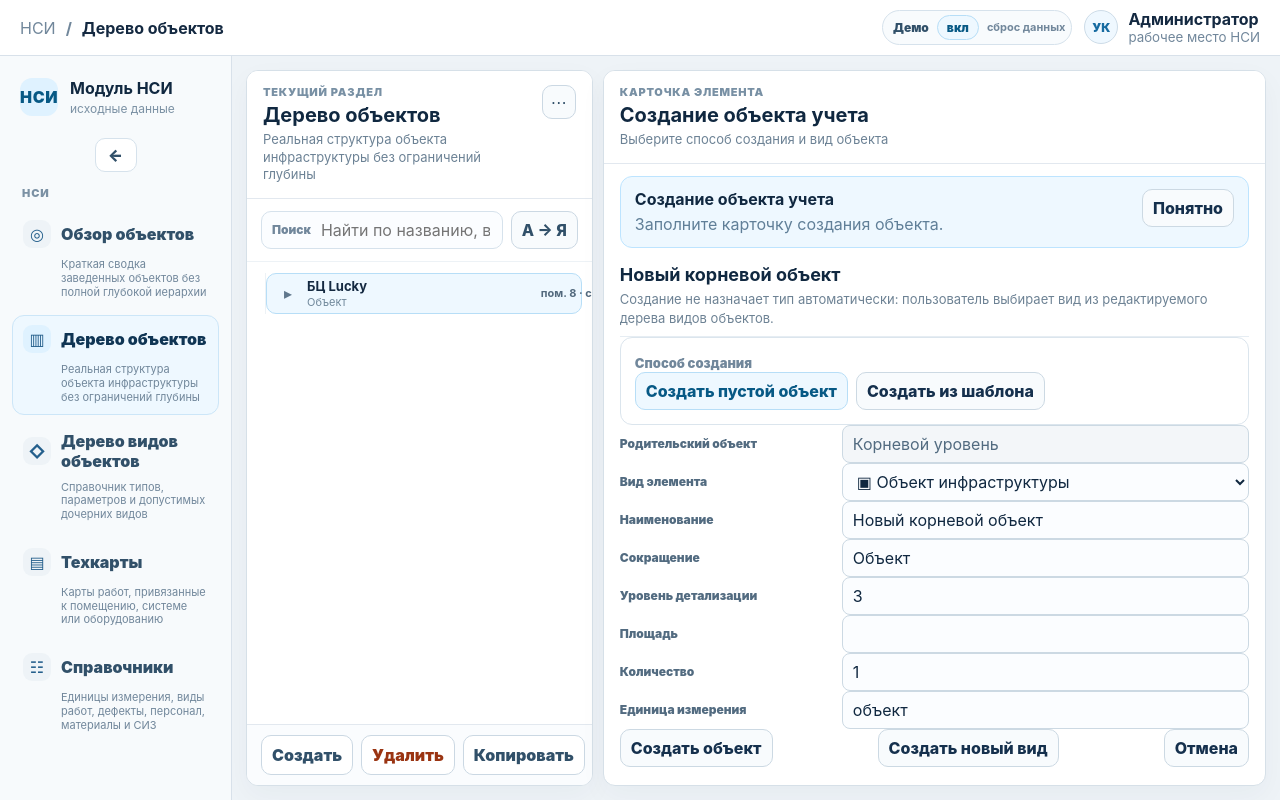
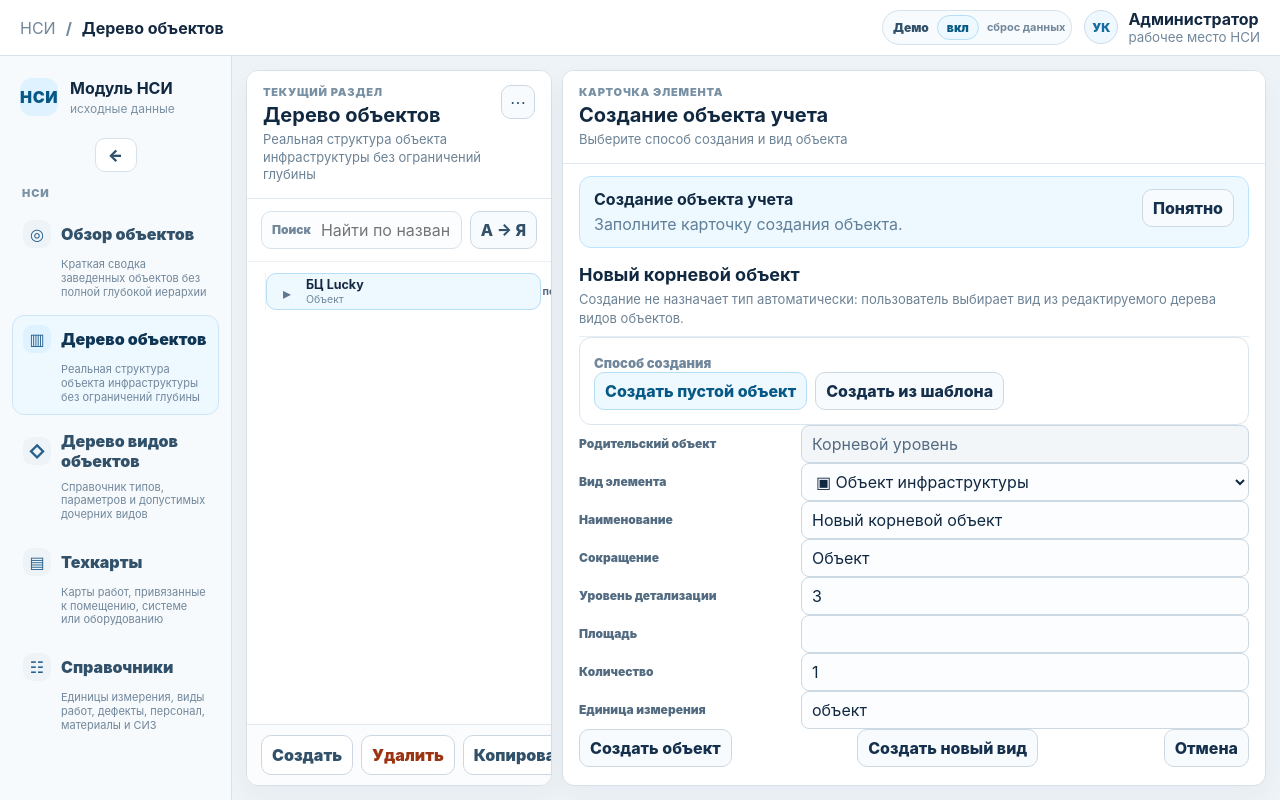
Before and after one commit to RozkvasA/nsi-test, a React (Vite) app: page / in a window 1280 px wide. Both pictures are taken after a click on the button "Добавить объект". Built offline with nearby package versions, Linux system fonts and the light colour scheme.

Commit message:
Tighten object tree compact layout

```diff
--- a/src/stage11-object-tree.css
+++ b/src/stage11-object-tree.css
@@ -1,5 +1,5 @@
 .work-area:not(.overview-work-area) {
-  grid-template-columns: minmax(300px, 36%) minmax(0, 1fr);
+  grid-template-columns: minmax(280px, 32%) minmax(0, 1fr);
   min-width: 0;
   overflow: hidden;
 }
@@ -14,10 +14,10 @@
 }
 
 .tree-row {
-  min-height: 34px;
-  gap: 6px;
-  padding-top: 5px;
-  padding-bottom: 5px;
+  min-height: 30px;
+  gap: 5px;
+  padding-top: 4px;
+  padding-bottom: 4px;
 }
 
 .tree-main {
@@ -33,30 +33,30 @@
 }
 
 .tree-main strong {
-  font-size: 13px;
-  line-height: 1.15;
+  font-size: 12.5px;
+  line-height: 1.12;
 }
 
 .tree-main span,
 .tree-summary {
-  font-size: 11px;
-  line-height: 1.15;
+  font-size: 10.5px;
+  line-height: 1.12;
 }
 
 .tree-summary {
   display: flex;
   justify-content: flex-end;
-  min-width: 84px;
-  max-width: 190px;
+  min-width: 64px;
+  max-width: 140px;
   color: #52697d;
   font-weight: 700;
 }
 
 .expand-button,
 .row-menu {
-  width: 22px;
-  height: 22px;
-  min-width: 22px;
+  width: 20px;
+  height: 20px;
+  min-width: 20px;
 }
 
 .virtual-folder-row {
@@ -76,7 +76,7 @@
 .readonly-row:not(.empty-tree-row):not(.virtual-folder-row) .tree-main strong::after {
   content: ' · наслед.';
   color: #7b8fa1;
-  font-size: 11px;
+  font-size: 10.5px;
   font-weight: 700;
 }
 
@@ -102,19 +102,23 @@
   font-weight: 800;
 }
 
+.inherited-systems-card {
+  margin-bottom: 12px;
+}
+
 @media (max-width: 1280px) {
   .work-area:not(.overview-work-area) {
-    grid-template-columns: minmax(280px, 34%) minmax(0, 1fr);
+    grid-template-columns: minmax(260px, 30%) minmax(0, 1fr);
     gap: 10px;
   }
 
   .tree-summary {
-    max-width: 132px;
-    min-width: 72px;
+    max-width: 108px;
+    min-width: 58px;
   }
 
   .tree-main span {
-    max-width: 150px;
+    max-width: 136px;
   }
 }
 
@@ -126,7 +130,7 @@
   }
 
   .tree-panel {
-    min-height: 360px;
+    min-height: 340px;
     max-height: 48vh;
   }
 
@@ -135,6 +139,6 @@
   }
 
   .tree-row {
-    grid-template-columns: auto minmax(0, 1fr) minmax(54px, auto) auto auto;
+    grid-template-columns: auto minmax(0, 1fr) minmax(48px, auto) auto auto;
   }
 }
```
